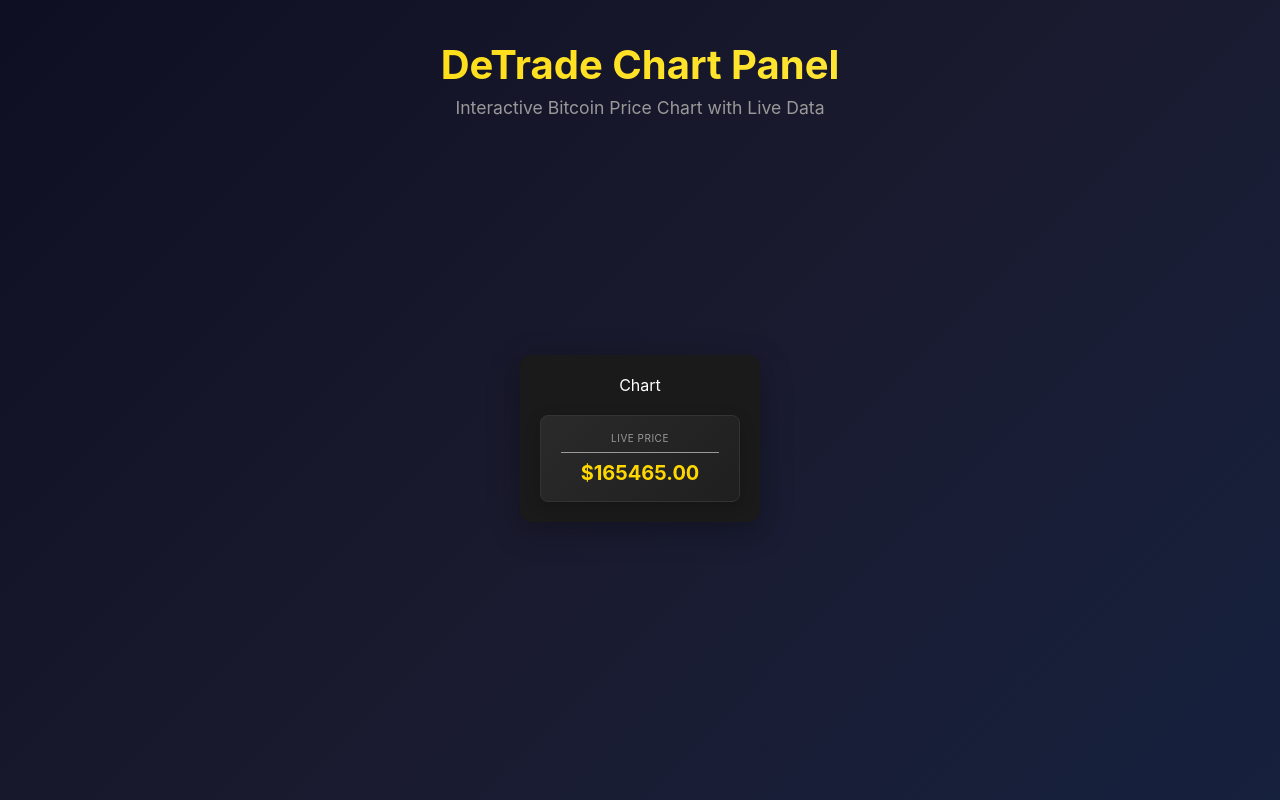
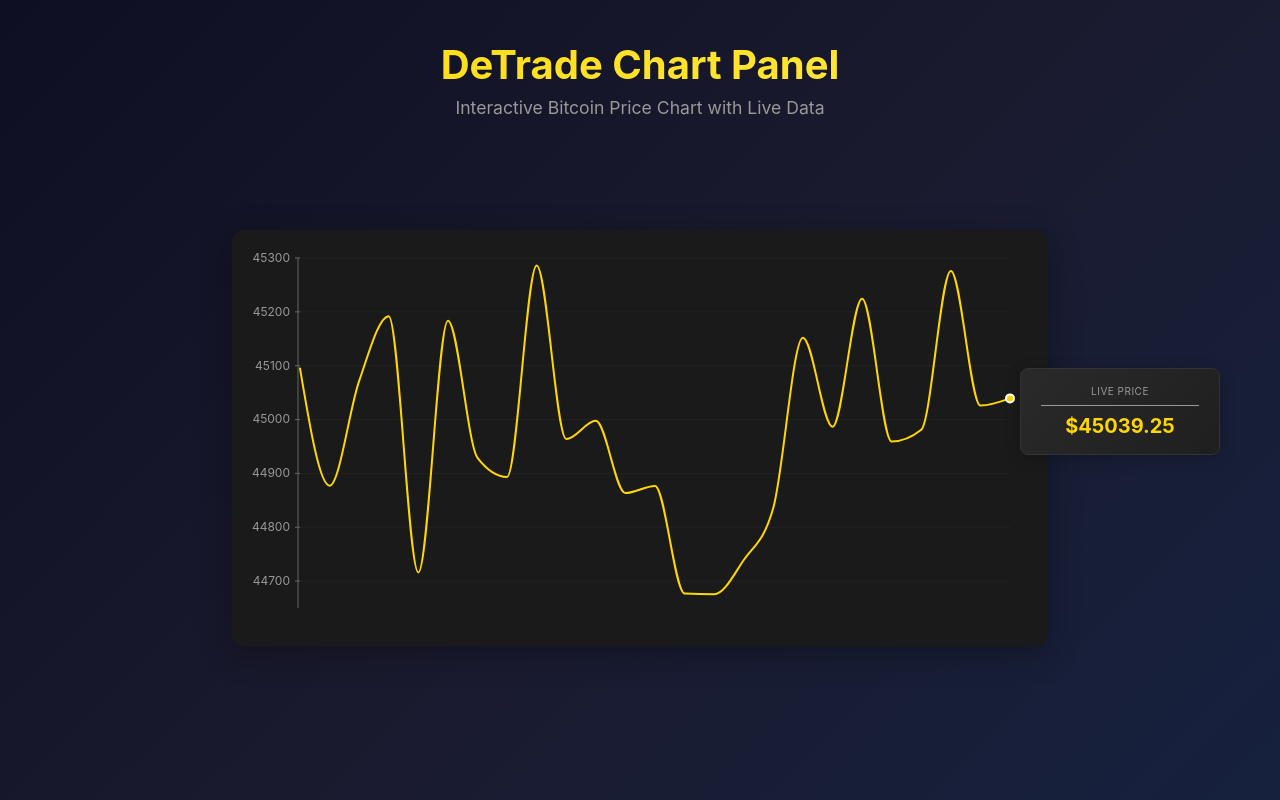
Before and after one commit to amirsorayaei/technance-frontend-challenge, a React (Vite) app: page / in a window 1280 px wide. Built offline with nearby package versions, Linux system fonts and the light colour scheme.

Commit message:
feat(chart): implement price chart with mockdata

```diff
--- /dev/null
+++ b/src/components/Chart/Chart.module.scss
@@ -0,0 +1,8 @@
+.chartContainer {
+  overflow: visible !important;
+  background: #1a1a1a;
+
+  .priceCard {
+    overflow: visible !important;
+  }
+}
--- /dev/null
+++ b/src/components/Chart/Chart.tsx
@@ -0,0 +1,159 @@
+import { useRef } from "react";
+import * as d3 from "d3";
+import { animated, useSpring } from "react-spring";
+import LivePriceCard from "../LivePriceCard";
+
+import styles from "./Chart.module.scss";
+
+interface DataPoint {
+  timestamp: number;
+  price: number;
+}
+
+interface ChartProps {
+  data: DataPoint[];
+  width: number;
+  height: number;
+  margin?: { top: number; right: number; bottom: number; left: number };
+}
+
+export const Chart: React.FC<ChartProps> = ({
+  data,
+  width,
+  height,
+  margin = { top: 20, right: 30, bottom: 30, left: 60 },
+}) => {
+  const svgRef = useRef<SVGSVGElement>(null);
+
+  // Calculate dimensions
+  const innerWidth = width - margin.left - margin.right;
+  const innerHeight = height - margin.top - margin.bottom;
+
+  // Create scales
+  const xScale = d3
+    .scaleTime()
+    .domain(d3.extent(data, (d) => new Date(d.timestamp)) as [Date, Date])
+    .range([0, innerWidth]);
+
+  const yScale = d3
+    .scaleLinear()
+    .domain(d3.extent(data, (d) => d.price) as [number, number])
+    .range([innerHeight, 0])
+    .nice();
+
+  // Create line generator
+  const lineGenerator = d3
+    .line<DataPoint>()
+    .x((d) => xScale(new Date(d.timestamp)))
+    .y((d) => yScale(d.price))
+    .curve(d3.curveMonotoneX);
+
+  // Generate line path
+  const linePath = lineGenerator(data) || "";
+
+  // Generate Y-axis ticks
+  const yTicks = yScale.ticks(5);
+
+  // Animated line path
+  const animatedPath = useSpring({
+    d: linePath,
+    config: { tension: 300, friction: 30 },
+  });
+
+  return (
+    <svg
+      ref={svgRef}
+      width={width}
+      height={height}
+      className={styles.chartContainer}
+    >
+      <g transform={`translate(${margin.left}, ${margin.top})`}>
+        {/* Grid lines */}
+        <g className="grid">
+          {yTicks.map((tick) => (
+            <g key={tick}>
+              <line
+                x1={0}
+                y1={yScale(tick)}
+                x2={innerWidth}
+                y2={yScale(tick)}
+                stroke="#333"
+                strokeWidth={1}
+                opacity={0.3}
+              />
+            </g>
+          ))}
+        </g>
+
+        {/* Y-axis */}
+        <g className="y-axis">
+          <line
+            x1={-2}
+            y1={0}
+            x2={-2}
+            y2={innerHeight}
+            stroke="#666"
+            strokeWidth={1}
+          />
+          {yTicks.map((tick) => (
+            <g key={tick}>
+              <line
+                x1={-5}
+                y1={yScale(tick)}
+                x2={0}
+                y2={yScale(tick)}
+                stroke="#666"
+                strokeWidth={1}
+              />
+              <text
+                x={-10}
+                y={yScale(tick)}
+                dy="0.32em"
+                textAnchor="end"
+                fill="#999"
+                fontSize={12}
+              >
+                {tick}
+              </text>
+            </g>
+          ))}
+        </g>
+
+        {/* Animated line */}
+        <animated.path
+          d={animatedPath.d}
+          fill="none"
+          stroke="#ffd700"
+          strokeWidth={2}
+          strokeLinecap="round"
+          strokeLinejoin="round"
+        />
+
+        {/* Current price indicator */}
+        {data.length > 0 && (
+          <>
+            <circle
+              cx={xScale(new Date(data[data.length - 1].timestamp))}
+              cy={yScale(data[data.length - 1].price)}
+              r={4}
+              fill="#ffd700"
+              stroke="#fff"
+              strokeWidth={2}
+            />
+
+            {/* LivePriceCard positioned at current price point */}
+            <foreignObject
+              x={xScale(new Date(data[data.length - 1].timestamp)) + 10}
+              y={yScale(data[data.length - 1].price) - 30}
+              width={200}
+              height={80}
+              className={styles.priceCard}
+            >
+              <LivePriceCard price={data[data.length - 1].price} />
+            </foreignObject>
+          </>
+        )}
+      </g>
+    </svg>
+  );
+};
--- /dev/null
+++ b/src/components/Chart/index.ts
@@ -0,0 +1 @@
+export { Chart as default } from "./Chart";
--- a/src/components/ChartPanel/ChartPanel.module.scss
+++ b/src/components/ChartPanel/ChartPanel.module.scss
@@ -4,14 +4,9 @@
   flex-direction: column;
   background: #1a1a1a;
   border-radius: 12px;
-  padding: 20px;
+  padding: 8px;
   box-shadow: 0 8px 32px rgba(0, 0, 0, 0.3);
   font-family: -apple-system, BlinkMacSystemFont, "Segoe UI", Roboto, sans-serif;
-
-  .chartWrapper {
-    position: relative;
-    margin-bottom: 20px;
-  }
 
   .priceCard {
     display: flex;
--- a/src/components/ChartPanel/ChartPanel.tsx
+++ b/src/components/ChartPanel/ChartPanel.tsx
@@ -1,13 +1,13 @@
-import LivePriceCard from "../LivePriceCard";
+import Chart from "../Chart";
 import styles from "./ChartPanel.module.scss";
+import { generateBTCMockData } from "./constants";
 
 export const ChartPanel = () => {
+  const mockData = generateBTCMockData();
+
   return (
     <div className={styles.mainWrapper}>
-      <div className={styles.chartWrapper}>Chart</div>
-      <div className={styles.priceCard}>
-        <LivePriceCard price={165465} />
-      </div>
+      <Chart width={800} height={400} data={mockData} />
     </div>
   );
 };
--- /dev/null
+++ b/src/components/ChartPanel/constants.ts
@@ -0,0 +1,25 @@
+// Generate realistic BTC price mock data spanning a 5-second time frame
+export const generateBTCMockData = () => {
+  const data = [];
+  const basePrice = 45000; // Starting price around $45,000
+  const now = Date.now();
+  const startTime = now - 5000; // 5 seconds ago
+
+  // Generate data points every 200ms for 5 seconds (25 data points total)
+  const interval = 200; // 200ms intervals
+  const numPoints = 25;
+
+  for (let i = 0; i < numPoints; i++) {
+    const timestamp = startTime + i * interval;
+    const volatility = 0.015; // 1.5% volatility
+    const randomChange = (Math.random() - 0.5) * volatility;
+    const price = basePrice * (1 + randomChange);
+
+    data.push({
+      price: Math.round(price * 100) / 100, // Round to 2 decimal places
+      timestamp: timestamp,
+    });
+  }
+
+  return data;
+};
--- a/tsconfig.app.json
+++ b/tsconfig.app.json
@@ -19,7 +19,6 @@
     "strict": true,
     "noUnusedLocals": true,
     "noUnusedParameters": true,
-    "erasableSyntaxOnly": true,
     "noFallthroughCasesInSwitch": true,
     "noUncheckedSideEffectImports": true
   },
```
